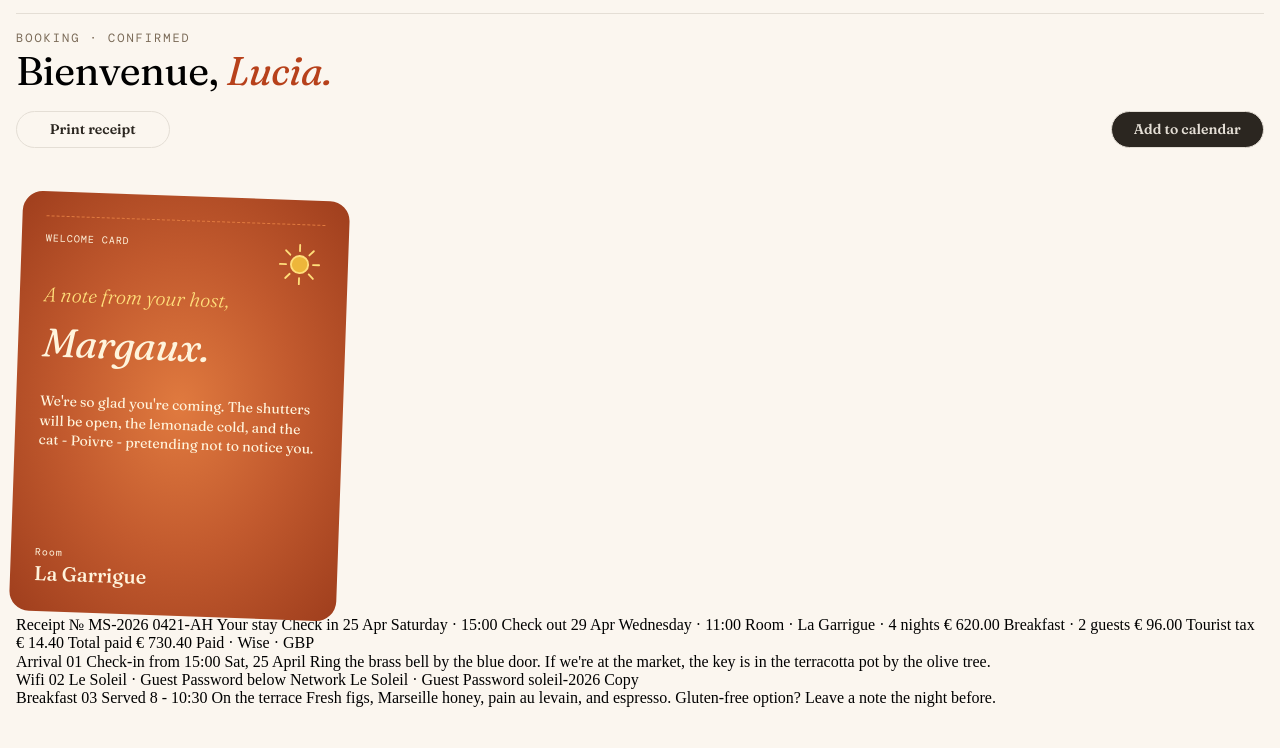
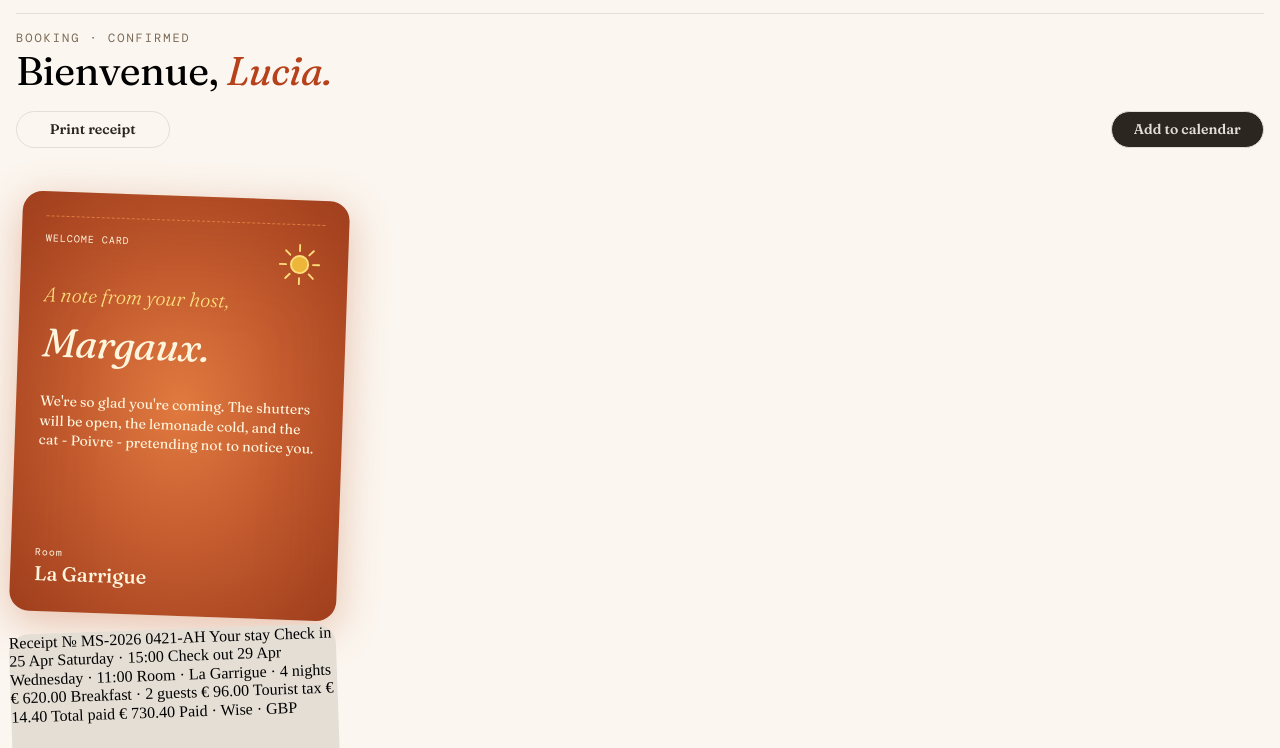
Before and after one commit to txubi/FEM-hotel-confirmation, a plain HTML site: page index.html in a window 1280 px wide. Shown: the part 61-809 px from the top of the page. Drawn offline with nearby package versions, Linux system fonts and the light colour scheme; a web font is replaced by a local one.

Commit message:
fixed the box shadow of the welcome card

```diff
--- a/index.html
+++ b/index.html
@@ -113,9 +113,9 @@
           </div>
         </header>
         <!-- Booking cards start -->
-        <div class="booking cards">
+        <div class="booking-cards">
           <!-- Note from host card -->
-          <div class="host-card">
+          <div class="host-card booking-card-template">
             <div class="host-wrapper">
               <div class="host-title">
                 <p class="text-preset-10">Welcome Card</p>
@@ -138,7 +138,7 @@
             </div>
           </div>
           <!-- Receipt card -->
-          <div class="receipt-card">
+          <div class="receipt-card host-card">
             <div class="reciept-wrapper">
               Receipt № MS-2026 0421-AH Your stay Check in 25 Apr Saturday ·
               15:00 Check out 29 Apr Wednesday · 11:00 Room · La Garrigue · 4
--- a/style/style.css
+++ b/style/style.css
@@ -431,6 +431,12 @@ header .custom-button:last-child {
   color: var(--neutral400);
   border: 1px var(--neutral400) solid;
 }
+.booking-cards {
+  height: 863px;
+  display: flex;
+  flex-direction: column;
+  justify-content: space-between;
+}
 .host-card {
   width: 327px;
   height: 420px;
@@ -442,8 +448,8 @@ header .custom-button:last-child {
   border-radius: 20px;
   box-shadow:
     0px 10px 40px rgba(194, 90, 46, 35%),
-    0px 50px 80px rgba(169, 66, 31, 25%),
-    0px 0px 1 rgba(255, 244, 220) inset;
+    0px 50px 80px rgba(169, 66, 31, 25%) inset;
+  box-shadow: 0px 0px 1 rgba(255, 244, 220) inset;
   transform: rotate(2deg);
 }
 .host-wrapper {
@@ -485,3 +491,9 @@ header .custom-button:last-child {
   flex: 1;
   align-content: flex-end;
 }
+.receipt-card {
+  background-color: var(--neutral400);
+  background-image: none;
+  box-shadow: none;
+  transform: rotate(-2deg) translateY(-10px);
+}
```
